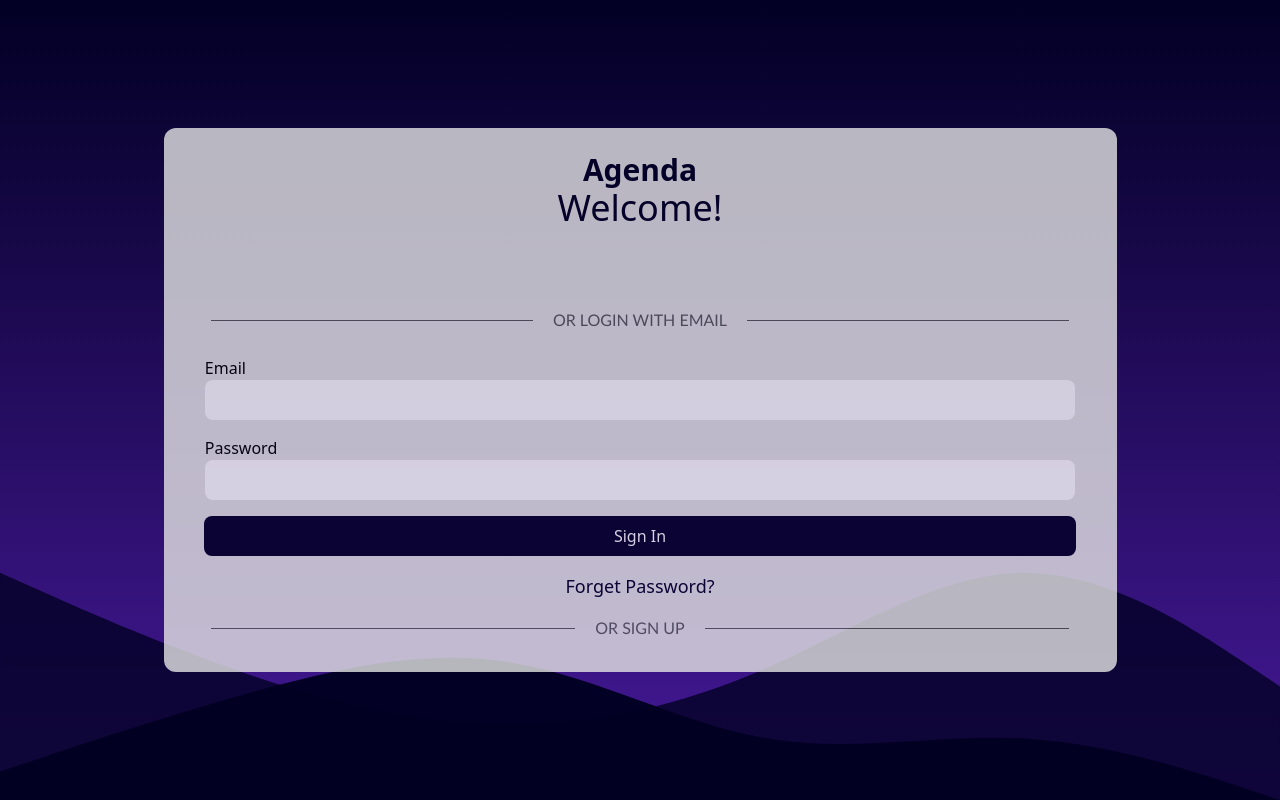
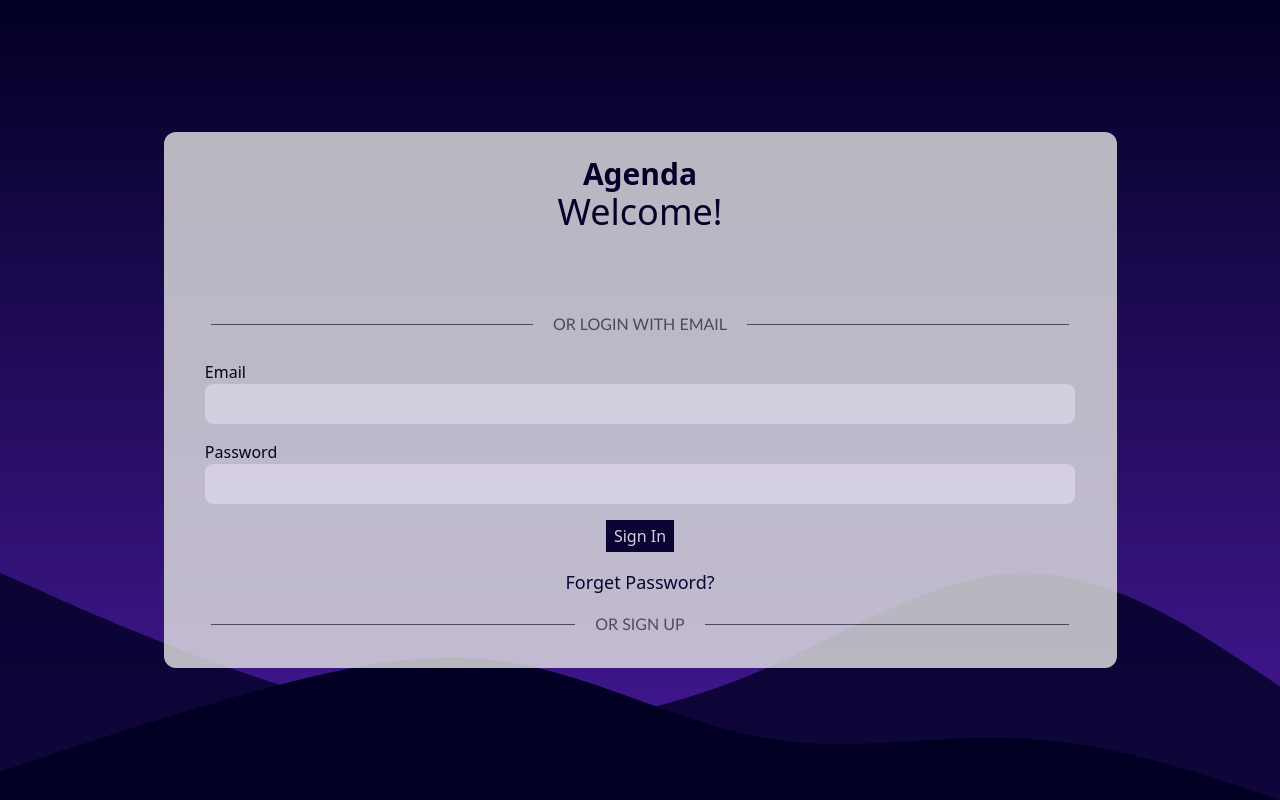
Before and after one commit to castellogui/agenda-react, a React (Vite) app: page / in a window 1280 px wide. Built offline with nearby package versions, Linux system fonts and the light colour scheme; no server answers.

Commit message:
changing button prop name

```diff
--- a/src/components/AgendaButton.jsx
+++ b/src/components/AgendaButton.jsx
@@ -4,7 +4,7 @@ export default function AgendaButton(props) {
       <button
         type="button"
         {...props}
-        className={`bg-[#020024] text-white py-1 px-2 transition-all hover:bg-[#352575] ${props.customStyle}`}
+        className={`bg-[#020024] text-white py-1 px-2 transition-all hover:bg-[#352575] ${props.customstyle}`}
       >
         {props.title}
       </button>
```
